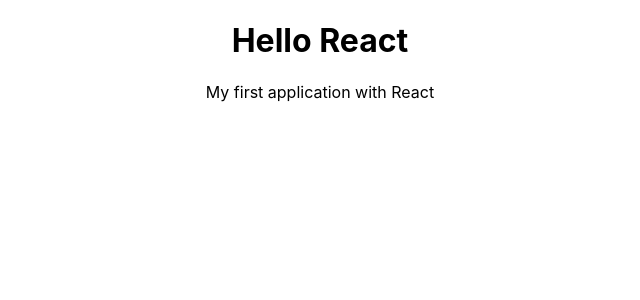
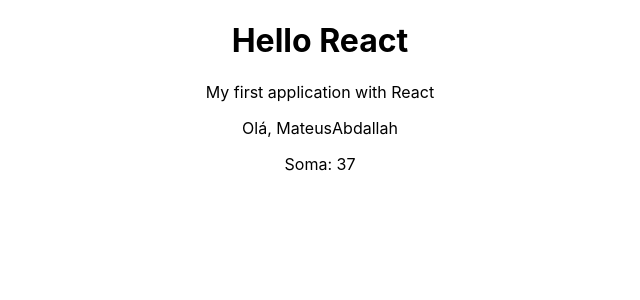
Before and after one commit to mateusAbdallah/learningReactJS, a React (Create React App) app: page / in a window 1280 px wide. Shown: the top 300 px of the page, without its empty margins (320-960 px from the left). Built offline with nearby package versions, Linux system fonts and the light colour scheme.

Commit message:
testing JSX in App function

```diff
--- a/src/App.js
+++ b/src/App.js
@@ -1,11 +1,23 @@
-import logo from './logo.svg';
 import './App.css';
 
 function App() {
+
+  function name(first, last){
+    return first + last
+  }
+
+  function sum(a, b){
+    return a + b
+  }
+
+
+
   return (
     <div className="App">
       <h1>Hello React</h1>
       <p>My first application with React</p>
+      <p>Olá, {name("Mateus", "Abdallah")}</p>
+      <p>Soma: {sum(22, 15)} </p>
     </div>
   );
 }
```
